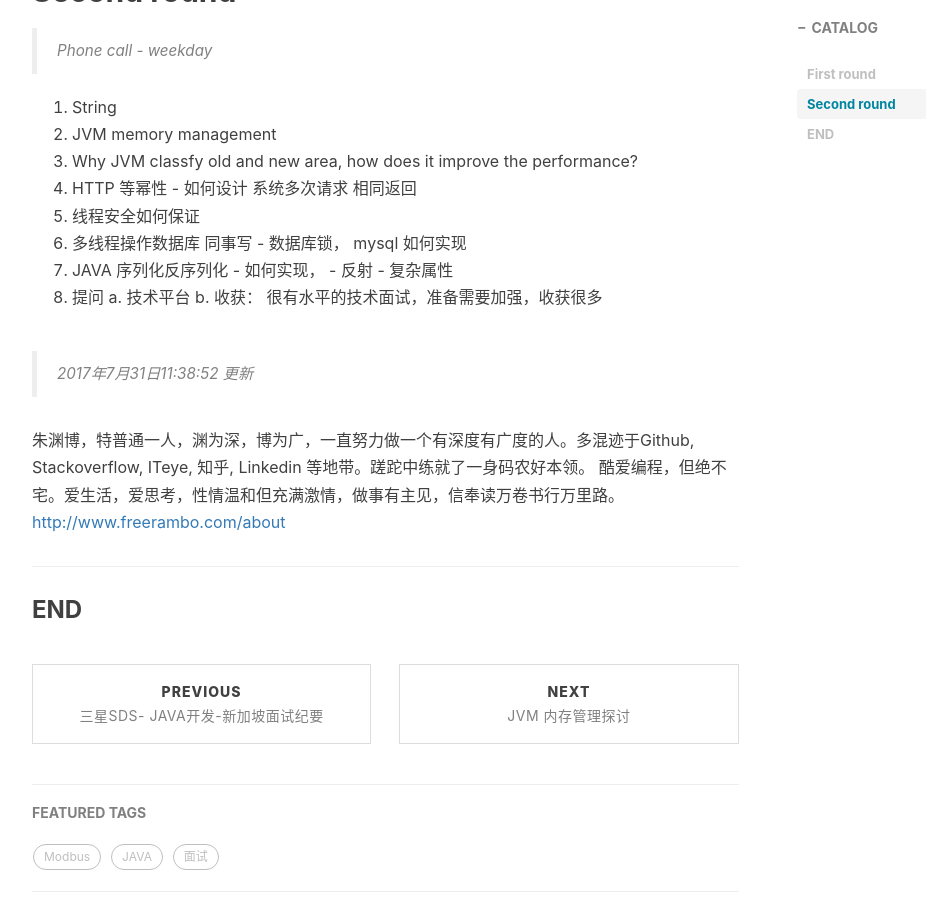
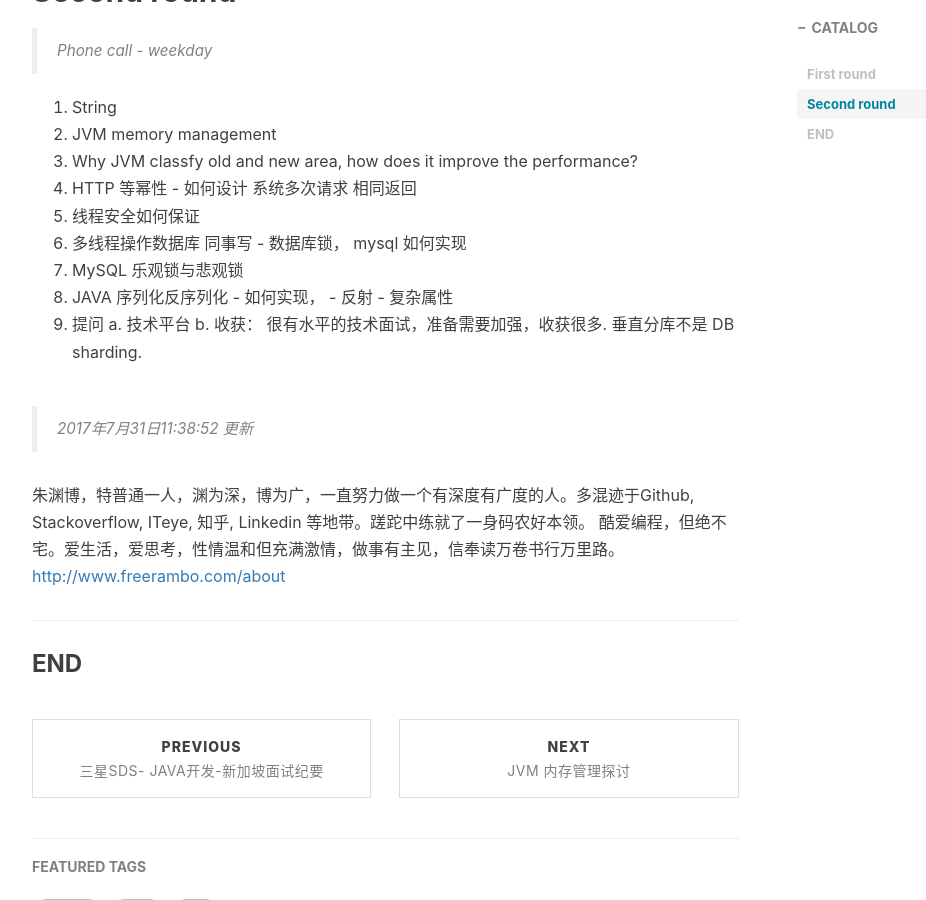
Before and after one commit to freerambo/freerambo.github.io, a Jekyll site: the page built from _posts/2017-07-31-interview-of-ant-financial.markdown, in a window 1280 px wide and 900 px high, scrolled down 1115 px. Shown: the whole window, without its empty margins (233-1159 px from the left). Built offline with Jekyll 4.4.1, drawn with Linux system fonts in a browser that asks for light colours; nearby versions of some CDN libraries; comment, search, counter and statistics services are not loaded.

Commit message:
update orders

```diff
--- a/_posts/2017-07-31-interview-of-ant-financial.markdown
+++ b/_posts/2017-07-31-interview-of-ant-financial.markdown
@@ -39,11 +39,13 @@ tags:
 4. HTTP 等幂性 - 如何设计 系统多次请求 相同返回
 5. 线程安全如何保证
 6. 多线程操作数据库 同事写 - 数据库锁， mysql 如何实现
-7. JAVA 序列化反序列化 - 如何实现， - 反射 - 复杂属性
-8. 提问
+7. MySQL 乐观锁与悲观锁
+8. JAVA 序列化反序列化 - 如何实现， - 反射 - 复杂属性
+9. 提问
     a. 技术平台
     b.
-收获： 很有水平的技术面试，准备需要加强，收获很多
+收获： 很有水平的技术面试，准备需要加强，收获很多.
+垂直分库不是 DB sharding.
 
 > 2017年7月31日11:38:52 更新
 
```
